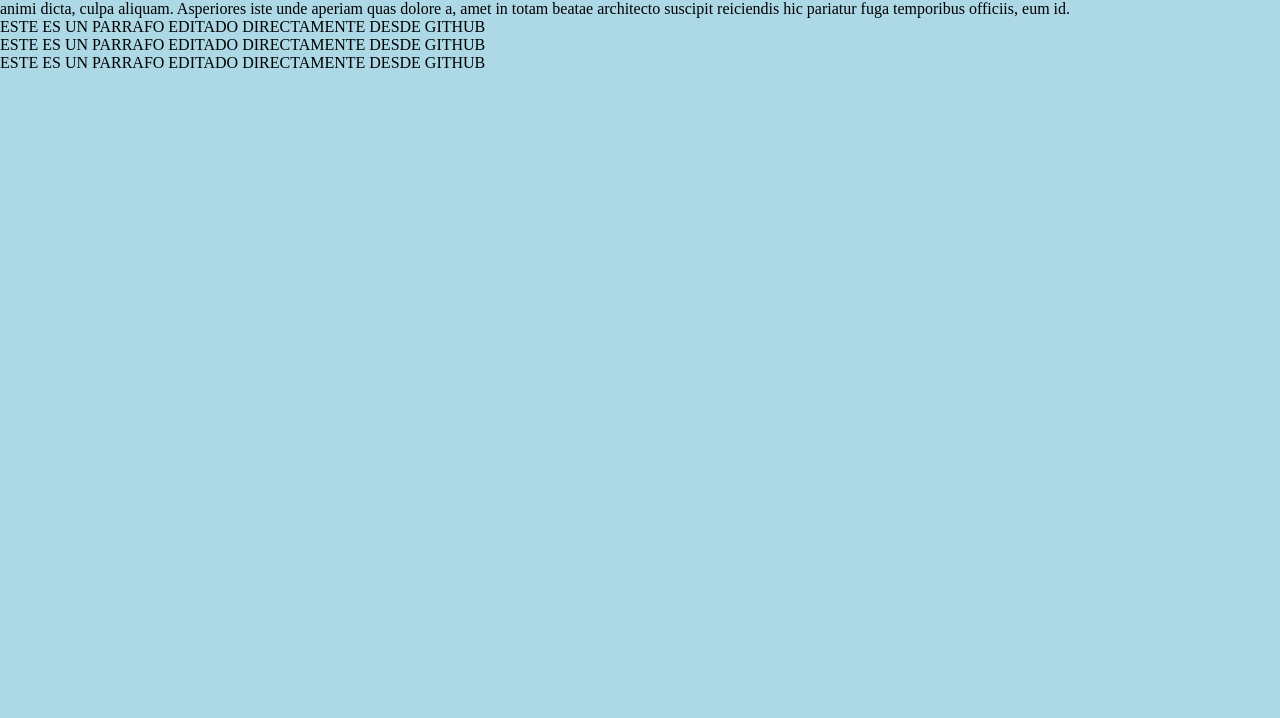
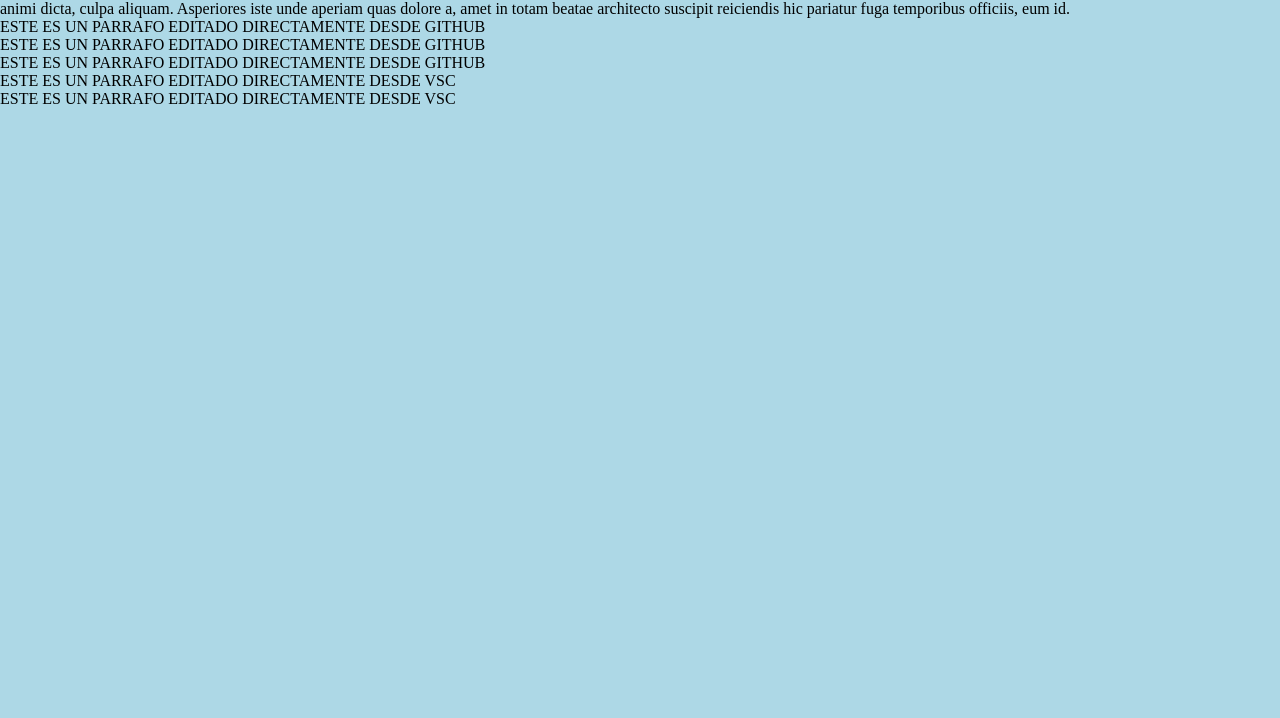
Before and after one commit to ArveJL/practicaGIT, a plain HTML site: page index.html in a window 1280 px wide. Shown: the part 82-800 px from the top of the page. Drawn offline with Linux system fonts and the light colour scheme.

Commit message:
se edito desde vsc

```diff
--- a/index.html
+++ b/index.html
@@ -16,5 +16,7 @@
 <p> ESTE ES UN PARRAFO EDITADO DIRECTAMENTE DESDE GITHUB <P>
 <p> ESTE ES UN PARRAFO EDITADO DIRECTAMENTE DESDE GITHUB <P>
 <p> ESTE ES UN PARRAFO EDITADO DIRECTAMENTE DESDE GITHUB <P>
+    <p> ESTE ES UN PARRAFO EDITADO DIRECTAMENTE DESDE VSC</P>
+        <p> ESTE ES UN PARRAFO EDITADO DIRECTAMENTE DESDE VSC</P>
 </body>
 </html>
```
